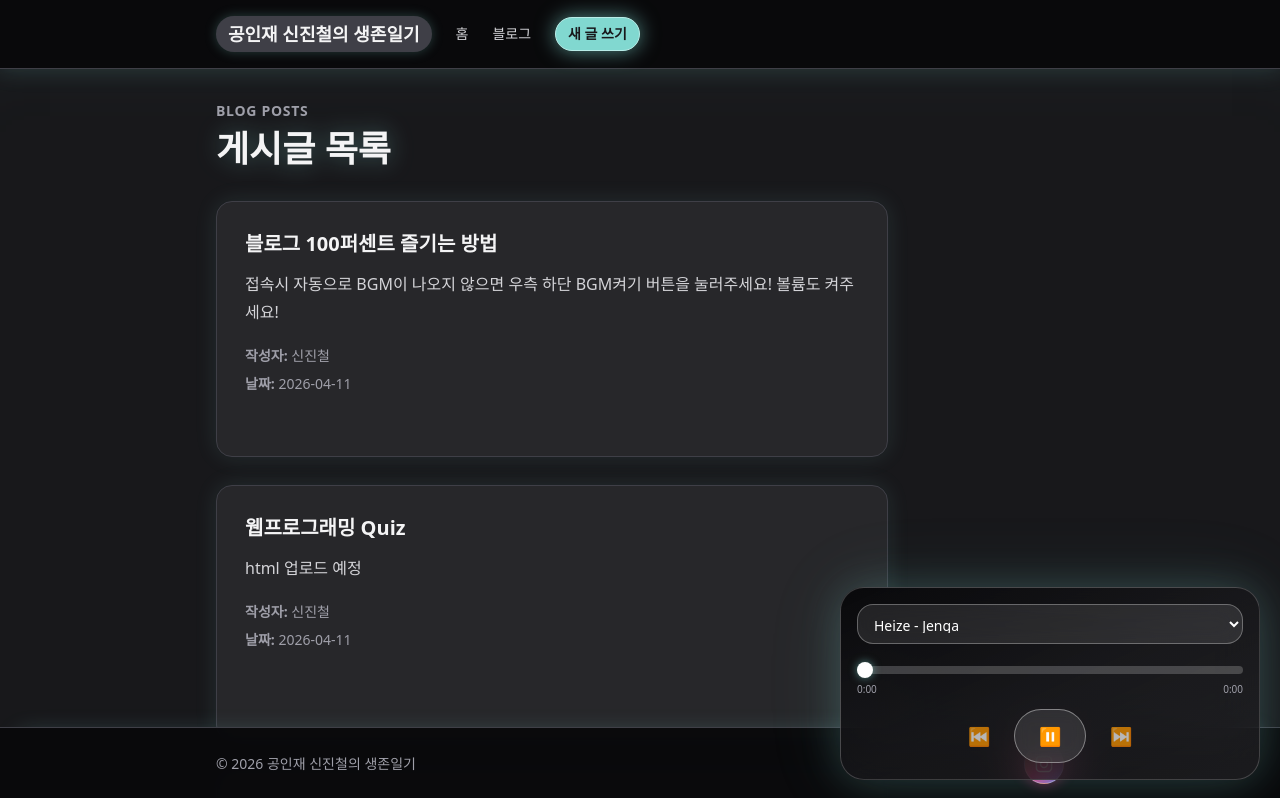
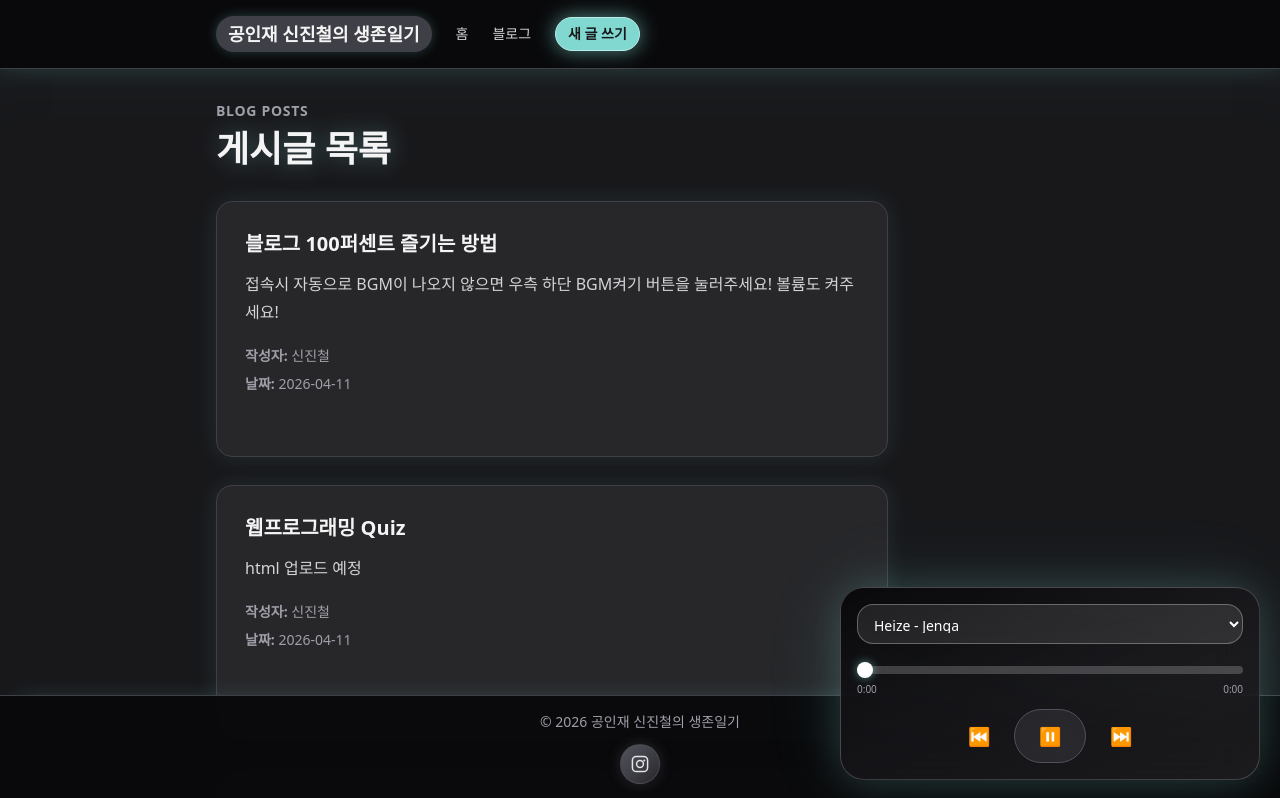
Before and after one commit to shin-jin-cheol/my-first-web, a Next.js app: page / in a window 1280 px wide. Shown: the top 798 px of the page. Built offline with nearby package versions, Linux system fonts and the light colour scheme.

Commit message:
style: move Instagram button to footer center and change BGM buttons to grayscale

```diff
--- a/app/components/BgmPlayer.tsx
+++ b/app/components/BgmPlayer.tsx
@@ -192,7 +192,7 @@ export default function BgmPlayer() {
         <button
           type="button"
           onClick={playPreviousTrack}
-          className="text-lg text-white/70 transition hover:text-white hover:drop-shadow-[0_0_6px_rgba(129,216,208,0.6)]"
+          className="text-lg text-zinc-500 transition hover:text-zinc-300 hover:drop-shadow-[0_0_6px_rgba(113,113,122,0.4)]"
           title="이전곡"
         >
           ⏮
@@ -200,7 +200,7 @@ export default function BgmPlayer() {
         <button
           type="button"
           onClick={togglePlayback}
-          className="rounded-full border border-white/40 bg-white/10 px-6 py-3 text-lg text-white transition backdrop-blur hover:border-white/70 hover:bg-white/20"
+          className="rounded-full border border-zinc-600 bg-zinc-700/40 px-6 py-3 text-lg text-zinc-200 transition backdrop-blur hover:border-zinc-500 hover:bg-zinc-600/50"
           title={isPlaying ? "일시정지" : "재생"}
         >
           {isPlaying ? "⏸" : "▶"}
@@ -208,7 +208,7 @@ export default function BgmPlayer() {
         <button
           type="button"
           onClick={playNextTrack}
-          className="text-lg text-white/70 transition hover:text-white hover:drop-shadow-[0_0_6px_rgba(129,216,208,0.6)]"
+          className="text-lg text-zinc-500 transition hover:text-zinc-300 hover:drop-shadow-[0_0_6px_rgba(113,113,122,0.4)]"
           title="다음곡"
         >
           ⏭
--- a/app/layout.tsx
+++ b/app/layout.tsx
@@ -37,14 +37,14 @@ export default function RootLayout({
         </nav>
         <main className="mx-auto w-full max-w-4xl flex-1 px-6 py-8">{children}</main>
         <footer className="fixed bottom-0 left-0 right-0 z-40 border-t border-zinc-700 bg-zinc-950/95 py-4 text-center text-sm text-zinc-400 shadow-[0_-12px_24px_-20px_rgba(129,216,208,0.3)] backdrop-blur">
-          <div className="mx-auto flex w-full max-w-4xl items-center justify-between px-6">
+          <div className="mx-auto flex w-full max-w-4xl flex-col items-center justify-center gap-3 px-6">
             <p>© 2026 공인재 신진철의 생존일기</p>
             <a
               href="https://www.instagram.com/whflwls"
               target="_blank"
               rel="noopener noreferrer"
               aria-label="인스타그램 바로가기"
-              className="inline-flex h-10 w-10 items-center justify-center rounded-full border border-zinc-300/40 bg-gradient-to-br from-[#f58529] via-[#dd2a7b] to-[#515bd4] text-white shadow-[0_0_14px_rgba(221,42,123,0.45)] transition hover:-translate-y-0.5 hover:brightness-110"
+              className="inline-flex h-10 w-10 items-center justify-center rounded-full border border-zinc-600/60 bg-gradient-to-br from-zinc-600 via-zinc-700 to-zinc-800 text-zinc-200 shadow-[0_0_14px_rgba(113,113,122,0.3)] transition hover:-translate-y-0.5 hover:brightness-110"
             >
               <svg
                 xmlns="http://www.w3.org/2000/svg"
```
